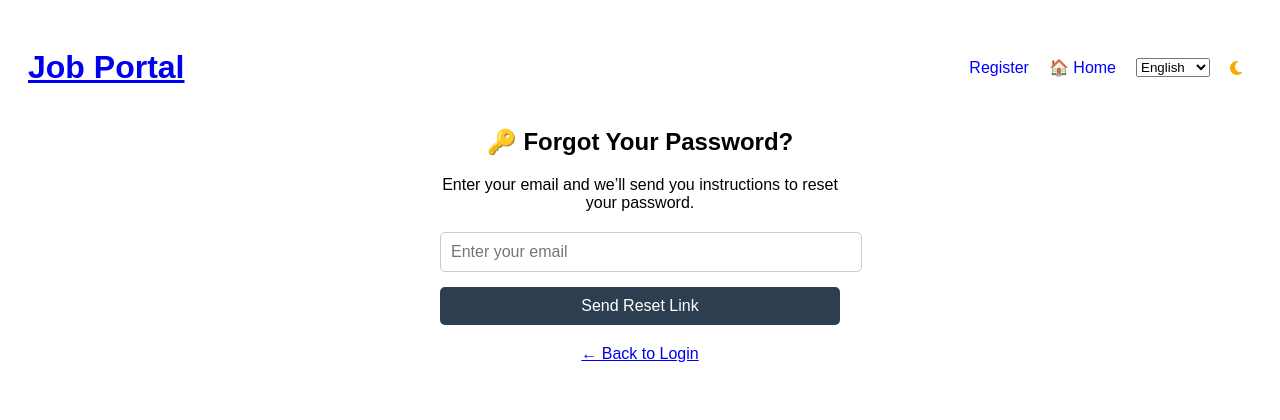
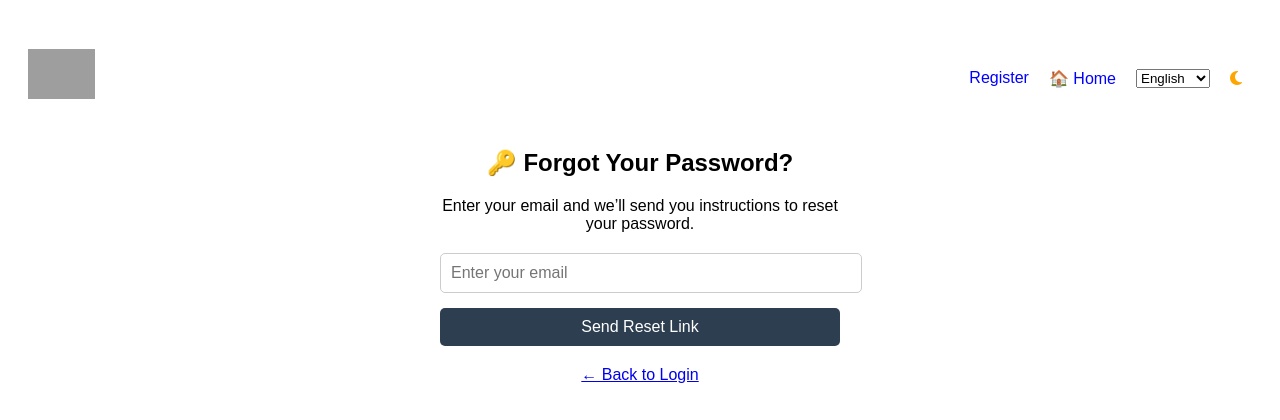
Before and after one commit to Ibrahim-ux955/job-portal, a Flask app: page /forgot_password in a window 1280 px wide. Shown: the top 420 px of the page. Run offline with Flask 3, Linux system fonts and the light colour scheme; some libraries are stand-ins or nearby versions; grey boxes are pictures that could not be loaded.

Commit message:
Replaced text logo with image logo

```diff
--- a/templates/base.html
+++ b/templates/base.html
@@ -125,9 +125,14 @@ header {
 </head>
 <body>
     <header>
-        <div>
-            <h1><a href="{{ url_for('home') }}">{{ _('Job Portal') }}</a></h1>
-        </div>
+      <div>
+        <h1>
+            <a href="{{ url_for('home') }}">
+                <img src="{{ url_for('static', filename='job_portal_logo.png') }}" alt="Job Portal" style="height: 50px;">
+            </a>
+        </h1>
+    </div>
+
         <nav style="display: flex; align-items: center; gap: 10px; flex-wrap: wrap;">
             {% if user %}
                 <span>Welcome, {{ user.username }}!</span>
```
Also changed, not shown: static/job_portal_logo.png.png (added).
